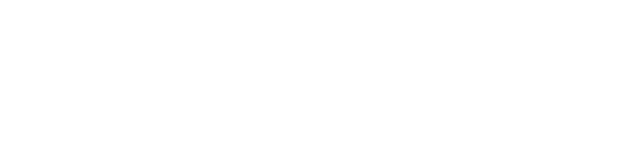
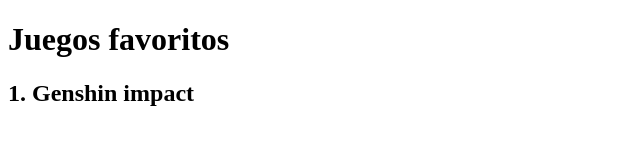
Before and after one commit to jdverbel01/parcial1-videojuegos, a plain HTML site: page index.html in a window 1280 px wide. Shown: the whole page, without its empty margins (0-640 px from the left). Drawn offline with Linux system fonts and the light colour scheme.

Commit message:
commit 1.1

```diff
--- a/index.html
+++ b/index.html
@@ -6,6 +6,8 @@
     <title>Document</title>
 </head>
 <body>
+    <h1>Juegos favoritos</h1>
+    <h2>1. Genshin impact</h2>
 
 </body>
 </html>
```
